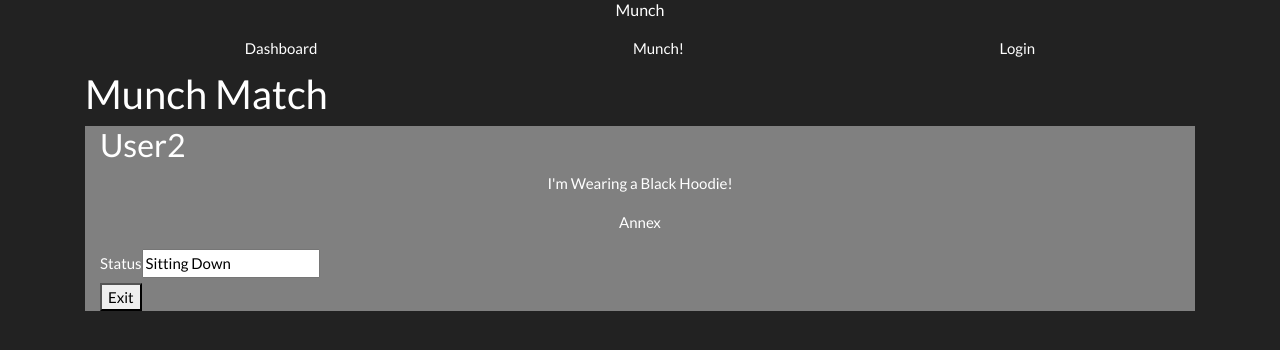
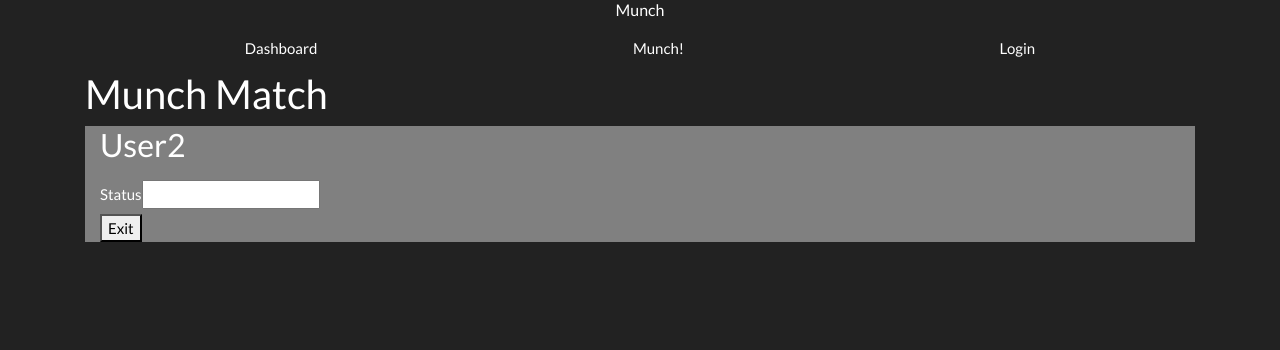
Before and after one commit to mkhsharif/munch, an Angular app: page /munch-session-live in a window 1280 px wide. Shown: the top 350 px of the page. Built offline with nearby package versions, Linux system fonts and the light colour scheme.

Commit message:
updated mock session in live component

```diff
--- a/src/app/munch/munch-session/munch-live/munch-live.component.ts
+++ b/src/app/munch/munch-session/munch-live/munch-live.component.ts
@@ -8,10 +8,8 @@ import {MunchSession} from '../munch-session';
 })
 export class MunchLiveComponent implements OnInit {
   session: MunchSession = {
-    location: 'Annex',
     live: true,
-    status: 'Sitting Down',
-    message: 'I\'m Wearing a Black Hoodie!'
+    users: []
   };
   constructor() { }
 
```
